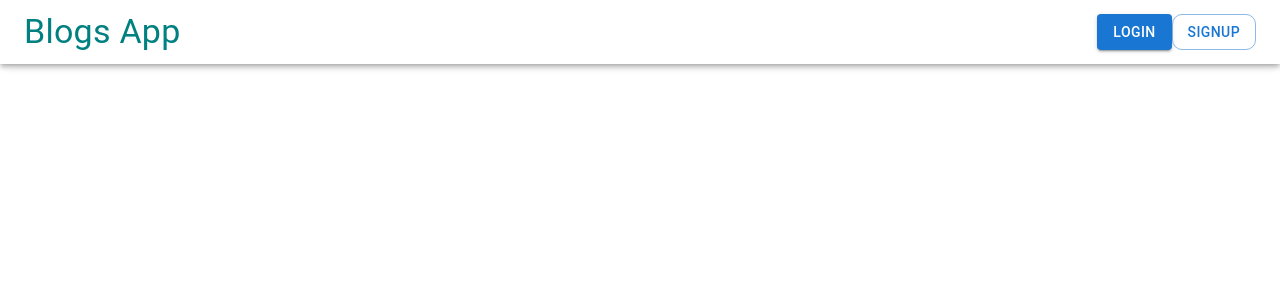
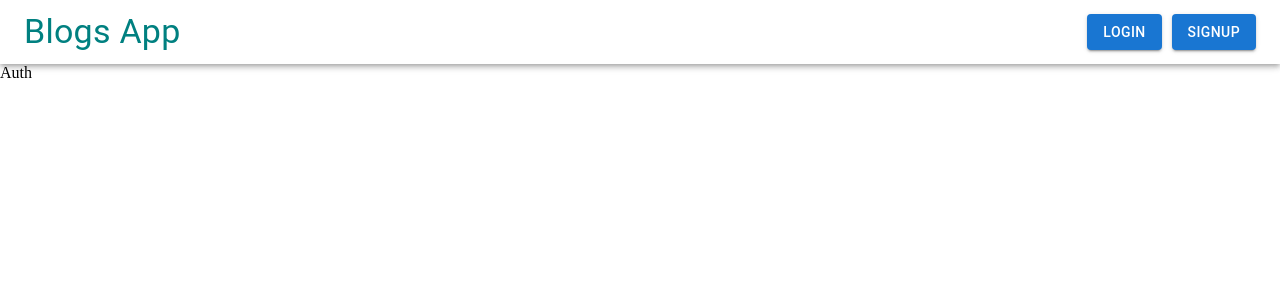
Before and after one commit to marufsiddique01/Blog-App, a React (Create React App) app in the folder frontend/: page /auth in a window 1280 px wide. Shown: the top 300 px of the page. Built offline with nearby package versions, Linux system fonts and the light colour scheme.

Commit message:
app routes

```diff
--- a/frontend/package.json
+++ b/frontend/package.json
@@ -12,6 +12,7 @@
     "axios": "^0.27.2",
     "react": "^18.2.0",
     "react-dom": "^18.2.0",
+    "react-router-dom": "^6.3.0",
     "react-scripts": "5.0.1",
     "web-vitals": "^2.1.4"
   },
--- a/frontend/src/App.js
+++ b/frontend/src/App.js
@@ -1,10 +1,31 @@
+import React from 'react'
+import { Route, Routes } from 'react-router-dom'
+import Auth from './Components/Auth'
 import Header from './Components/Header'
+import Blogs from './Components/Blogs'
+import UserBlogs from './Components/UserBlogs'
+import BlogDetails from './Components/BlogDetails'
+import AddBlog from './Components/AddBlog'
 
 function App() {
   return (
-    <div className='App'>
-      <Header />
-    </div>
+    <React.Fragment>
+      <header>
+        <Header />
+      </header>
+      <main>
+        <Routes>
+          <Route path='/auth' element={<Auth />} />
+          <Route path='/blogs' element={<Blogs />} />
+          <Route path='/myBlogs' element={<UserBlogs />} />
+          <Route path='/myBlogs/:id' element={<BlogDetails />} />
+          <Route path='/blogs/add' element={<AddBlog />} />
+        </Routes>
+      </main>
+    </React.Fragment>
+    // <div className='App'>
+    //   {/* <Header /> */}
+    // </div>
   )
 }
 
--- /dev/null
+++ b/frontend/src/Components/Auth.js
@@ -0,0 +1,7 @@
+import React from 'react'
+
+const Auth = () => {
+  return <div>Auth</div>
+}
+
+export default Auth
--- a/frontend/src/Components/Header.jsx
+++ b/frontend/src/Components/Header.jsx
@@ -4,16 +4,16 @@ import { borderRadius } from '@mui/system'
 
 const Header = () => {
   return (
-    <AppBar sx={{ background: '#fff' }}>
+    <AppBar sx={{ background: '#fff' }} position='sticky'>
       <Toolbar>
         <Typography variant='h4' sx={{ color: 'teal' }}>
           Blogs App
         </Typography>
-        <Box display='flex' marginLeft='auto'>
+        <Box display='flex' marginLeft='auto' gap='10px'>
           <Button sx={{ margin: '1' }} variant='contained' color='primary'>
             Login
           </Button>
-          <Button sx={{ margin: '1', borderRadius: '10px' }} variant='outlined' color='primary'>
+          <Button variant='contained' color='primary'>
             SignUp
           </Button>
         </Box>
--- a/frontend/src/index.js
+++ b/frontend/src/index.js
@@ -2,10 +2,13 @@ import React from 'react'
 import ReactDOM from 'react-dom/client'
 import './index.css'
 import App from './App'
+import { BrowserRouter } from 'react-router-dom'
 
 const root = ReactDOM.createRoot(document.getElementById('root'))
 root.render(
   <React.StrictMode>
-    <App />
+    <BrowserRouter>
+      <App />
+    </BrowserRouter>
   </React.StrictMode>,
 )
```
Also changed, not shown: 1 other file (tests, documents, lock files or other folders).
